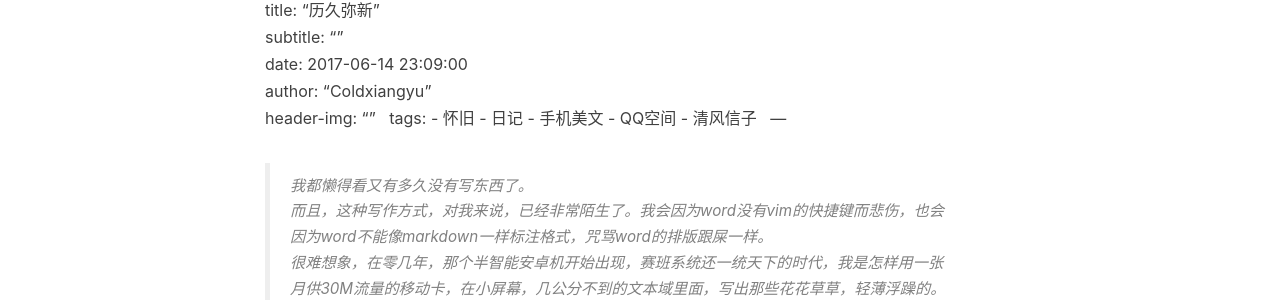
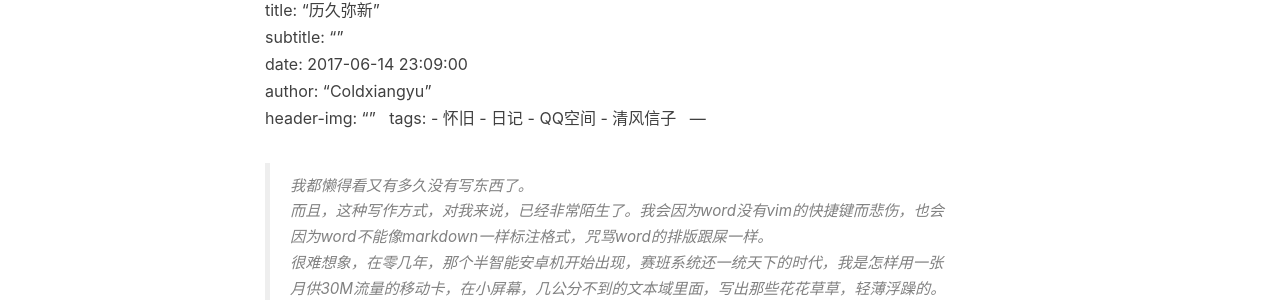
Before and after one commit to coldxiangyu/lengxiangyu.github.io, a Jekyll site: the page built from _posts/2017-06-14-历久弥新.markdown, in a window 1280 px wide. Shown: the part 524-824 px from the top of the page. Built offline with Jekyll 4.4.1, drawn with Linux system fonts in a browser that asks for light colours; nearby versions of some CDN libraries; our own code applies the rules of GitHub Pages for plain Markdown files; comment, search, counter and statistics services are not loaded.

Commit message:
Update 2017-06-14-历久弥新.markdown

```diff
--- a/_posts/2017-06-14-历久弥新.markdown
+++ b/_posts/2017-06-14-历久弥新.markdown
@@ -8,7 +8,6 @@ header-img: ""
 tags:
     - 怀旧
     - 日记
-    - 手机美文
     - QQ空间
     - 清风信子
 ---
```
